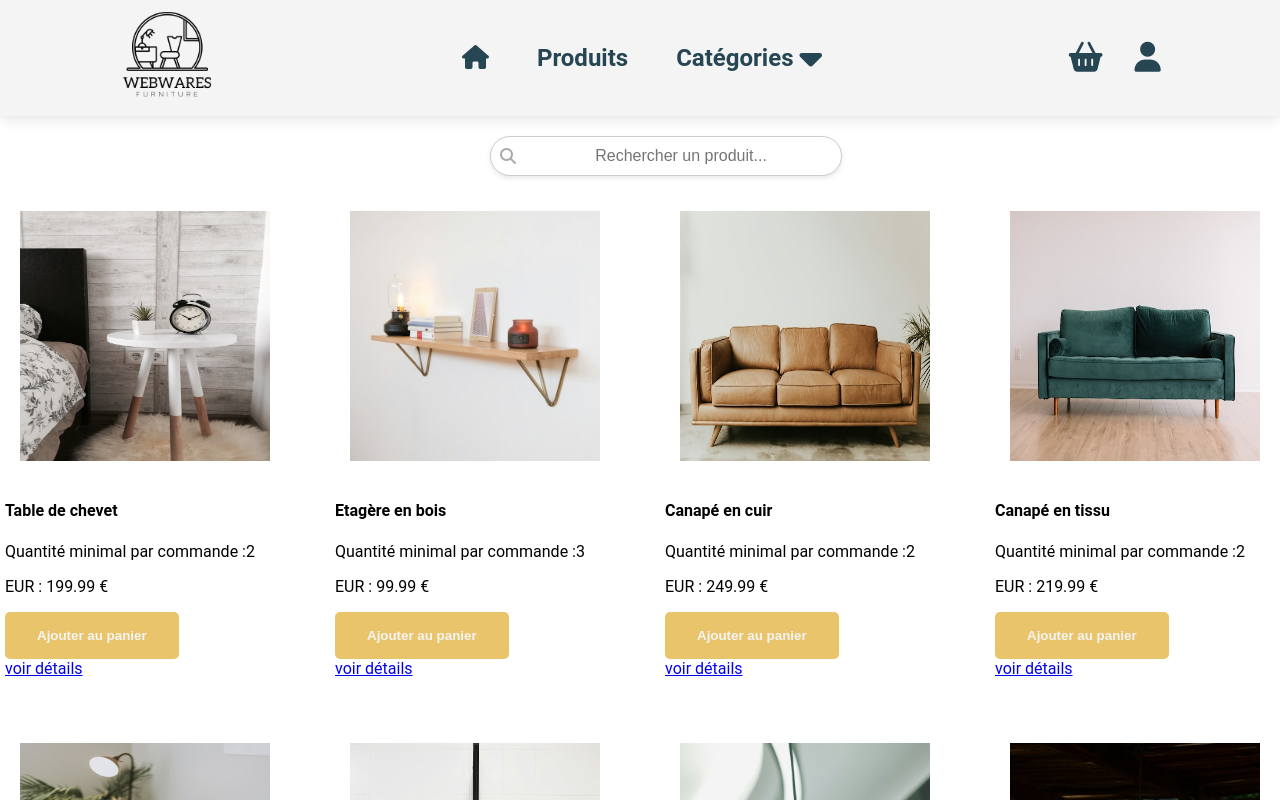
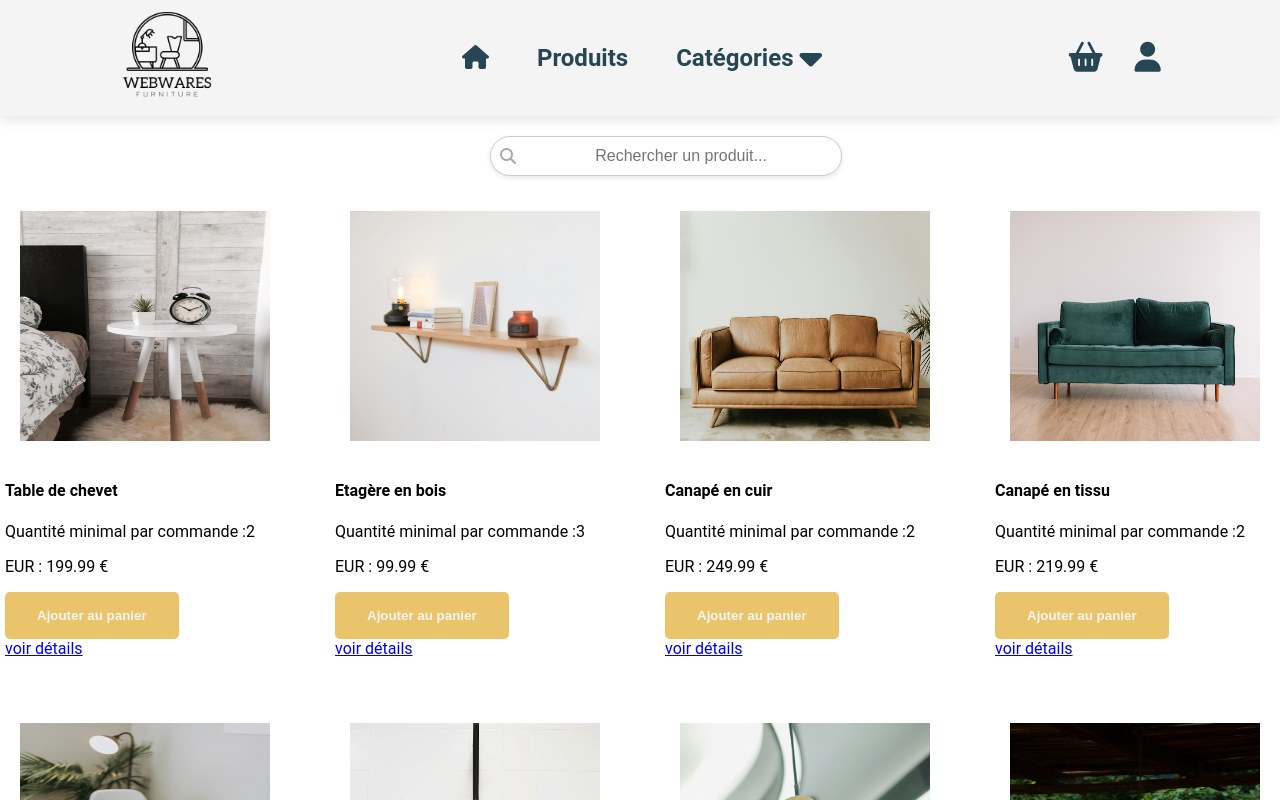
Before and after one commit to soulapj/WebWares, a Vue app: page /produit in a window 1280 px wide. Shown: the top 800 px of the page. Built offline with nearby package versions, Linux system fonts and the light colour scheme.

Commit message:
ajout produits dans la list + changement style image

```diff
--- a/src/views/ListeProduit.vue
+++ b/src/views/ListeProduit.vue
@@ -76,7 +76,7 @@ export default {
 <style scoped>
 img {
   width: 250px;
-  height: 250px;
+  height: 230px;
   margin: 15px;
 }
 
```
